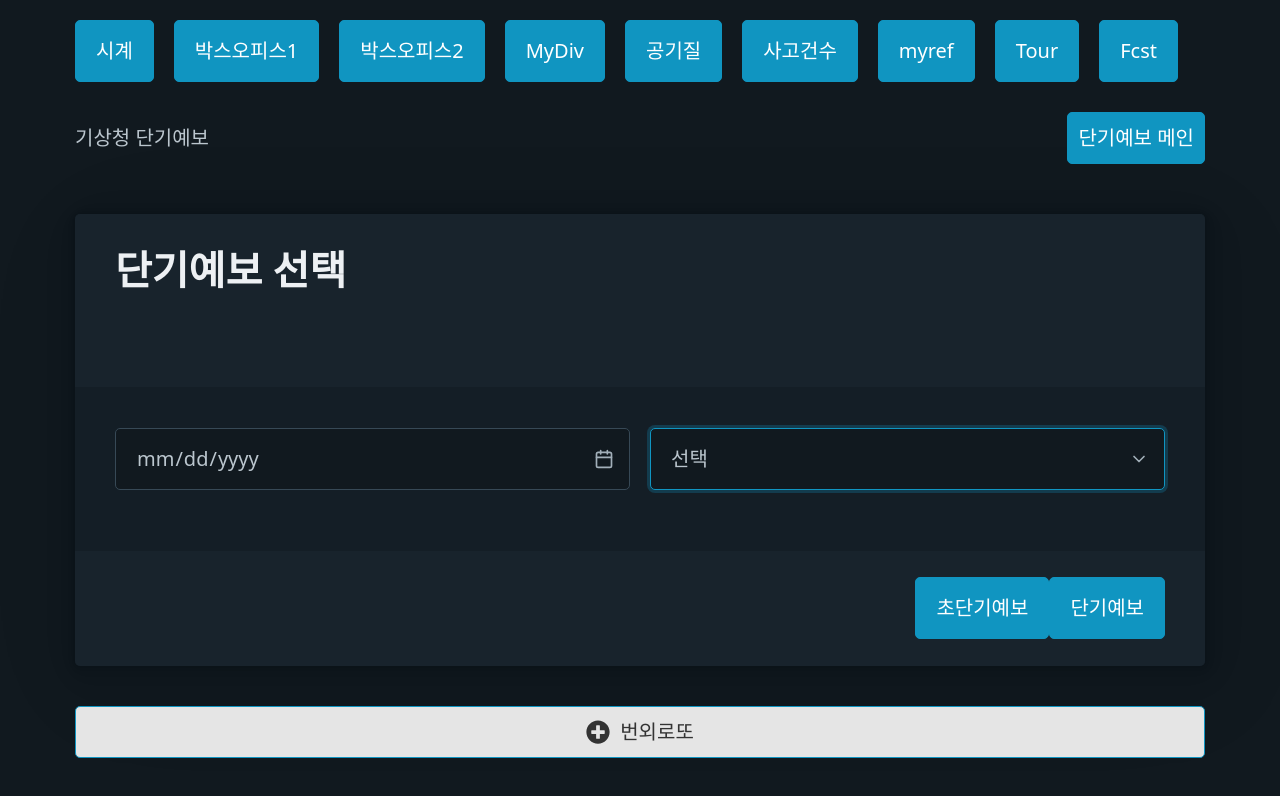
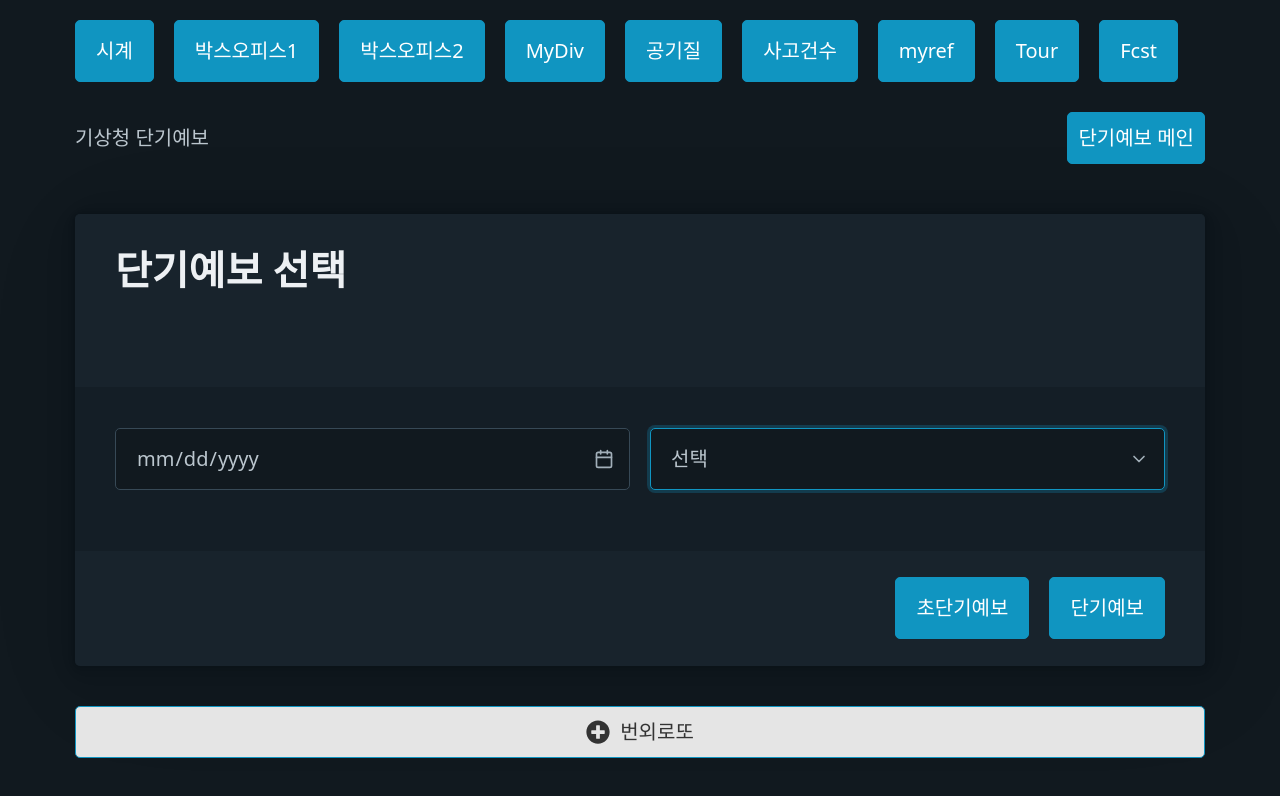
Before and after one commit to icecaptin/k-digital_React, a React (Create React App) app: page / in a window 1280 px wide. Shown: the top 796 px of the page. Built offline with nearby package versions, Linux system fonts and the light colour scheme.

Commit message:
20230522_css수정

```diff
--- a/src/10_FcstView/FcstMain.module.css
+++ b/src/10_FcstView/FcstMain.module.css
@@ -1,3 +1,3 @@
 .linkfcst{
-    marigin-right: 20px;
+    margin-right: 20px;
 }
```
